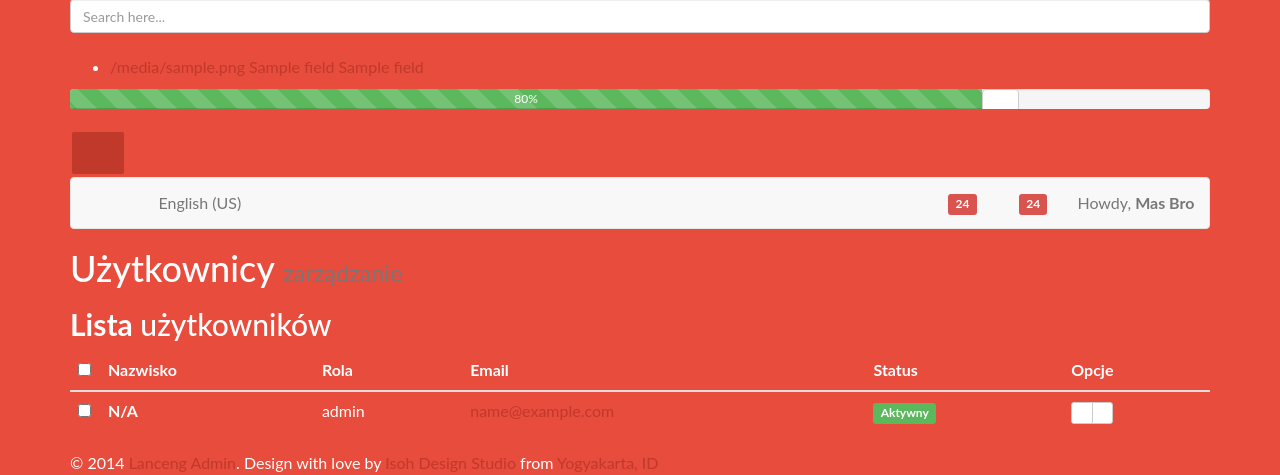
After one commit to PiotrJander/nakranach, a Django app: template app/templates/users/profile_list.html in a window 1280 px wide. The commit adds this page. Shown: the part 631-1106 px from the top of the page. Run offline with Django 3.2, Linux system fonts and the light colour scheme; the template is opened without the code that fills it: most values are stand-ins (such as "Sample title", 1, 10 or a date in 2020); parts of the project's set-up code (start-up, migrations or seed data) failed here and were passed over; some libraries are stand-ins or nearby versions; some web fonts are replaced.

Commit message:
Added user table.

```diff
--- a/app/main/sidebar_utils.py
+++ b/app/main/sidebar_utils.py
@@ -75,7 +75,7 @@ class SidebarMenu(object):
         The field is only displayed to users who have the role of a pub admin.
         """
         try:
-            profile = Profile.objects.get(user=self.user.id)
+            profile = Profile.get_by_user(self.user)
         except Profile.DoesNotExist:
             return
         if not profile.can_manage_users():
@@ -83,9 +83,7 @@ class SidebarMenu(object):
         parent = SidebarWrapperField(name='Użytkownicy', icon='bug')
         parent.append_field(SidebarChildField(
             name='Lista',
-            # TODO use actual url
-            # url=reverse('users:list'),
-            url='',
+            url=reverse('users:list'),
         ))
         self.append_field(parent)
 
--- a/app/main/views/dashboard.py
+++ b/app/main/views/dashboard.py
@@ -3,4 +3,4 @@ from django.views.generic import TemplateView
 from braces.views import LoginRequiredMixin
 
 class DashboardView(LoginRequiredMixin, TemplateView):
-    template_name = 'dashboard.html'
+    template_name = 'main/dashboard.html'
--- a/app/templates/components/sidebar_menu.html
+++ b/app/templates/components/sidebar_menu.html
@@ -1,5 +1,3 @@
-{% load staticfiles %}
-
 <div id="sidebar-menu">
   <ul>
 
--- /dev/null
+++ b/app/templates/users/profile_list.html
@@ -0,0 +1,55 @@
+{% extends 'base_framed.html' %}
+{% load staticfiles %}
+
+{% block content %}
+
+  <!-- Page header -->
+  <div class="page-heading animated fadeInDownBig">
+    <h1>Użytkownicy
+      <small>zarządzanie</small>
+    </h1>
+  </div>
+  <!-- End page header -->
+
+  <!-- Begin profile table -->
+  <div class="box-info full">
+    <h2><strong>Lista</strong> użytkowników</h2>
+
+    <div class="table-responsive">
+      <table class="table" data-sortable>
+        <thead>
+          <tr>
+            <th style="width: 30px" data-sortable="false"><input type="checkbox" class="rows-check"></th>
+            <th>Nazwisko</th>
+            <th>Rola</th>
+            <th>Email</th>
+            <th>Status</th>
+            <th data-sortable="false">Opcje</th>
+          </tr>
+        </thead>
+
+        <tbody>
+
+          {% for profile in profile_list %}
+            <tr>
+              <td><input type="checkbox" class="rows-check"></td>
+              <td><strong>{{ profile.fullname | default:"N/A" }}</strong></td>
+              <td>{% for role in profile.role_descs %} {{ role }} <br/> {% endfor %}</td>
+              <td><a href="mailto:{{ profile.email }}">{{ profile.user.email }}</a></td>
+              <td><span class="label label-success">Aktywny</span></td>
+              <td>
+                <div class="btn-group btn-group-xs">
+                  <a data-toggle="tooltip" title="Off" class="btn btn-default"><i class="fa fa-power-off"></i></a>
+                  <a data-toggle="tooltip" title="Edit" class="btn btn-default"><i class="fa fa-edit"></i></a>
+                </div>
+              </td>
+            </tr>
+          {% endfor %}
+
+        </tbody>
+      </table>
+    </div>
+  </div>
+  <!-- End profile table -->
+
+{% endblock content %}
```
Also changed, not shown: app/users/models.py (+27 -0 lines), app/users/urls.py (+5 -3 lines), app/users/views.py (+9 -0 lines), app/templates/main/dashboard.html (renamed from app/templates/dashboard.html).
